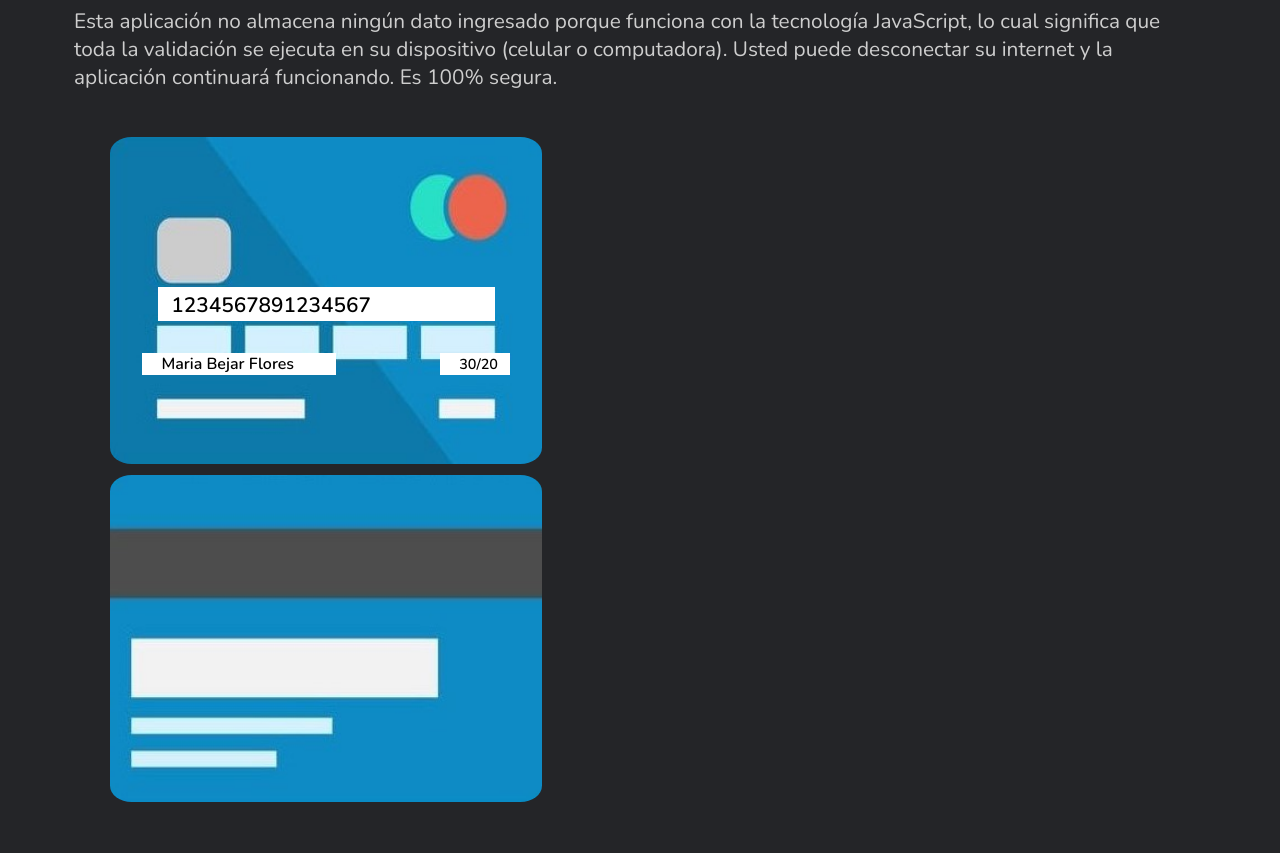
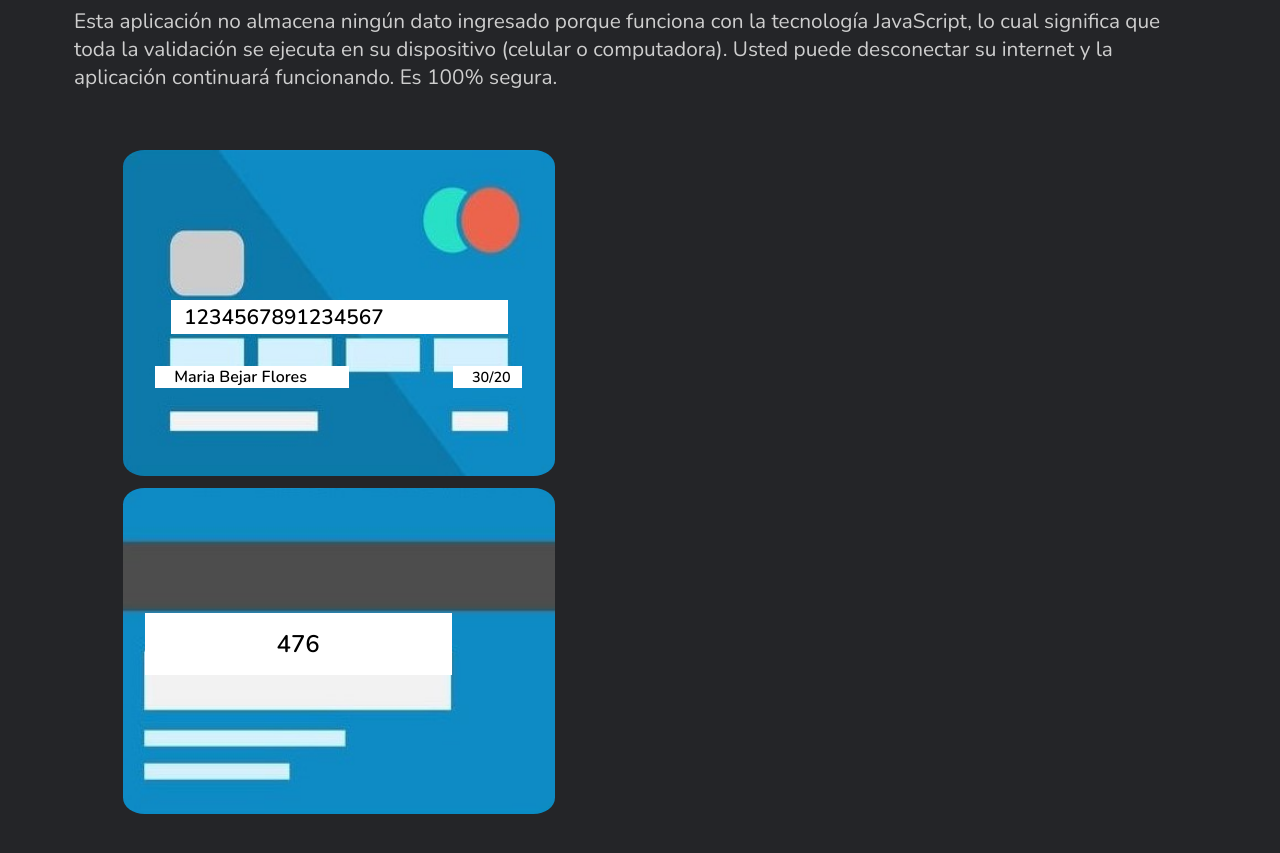
Before and after one commit to IvaneGB/Tarjeta-de-Credito, a website with bundled scripts: page src/index.html in a window 1280 px wide. Shown: the part 165-1018 px from the top of the page. Built offline with nearby package versions, Linux system fonts and the light colour scheme.

Commit message:
datos puestos  a la tarjeta 2

```diff
--- a/src/index.html
+++ b/src/index.html
@@ -34,7 +34,9 @@
                         <p class="fecha">30/20</p>
                     </div>
                 </div>
-                <div class="img2"></div>
+                <div class="img2">
+                    <p class="clave">476</p>
+                </div>
             </div>
 
 
--- a/src/style.css
+++ b/src/style.css
@@ -37,9 +37,10 @@
         align-items: center;
         flex-direction: column;
         width: 45%;
-        margin: 3%;
+        margin: 4%;
         height: 85vh;
     }
+    /* tarjeta 1 */
 
     .imgs .img1 {
         background-image: url(imgs/img1.jpg);
@@ -47,18 +48,6 @@
     }
 
     .imgs .img1 {
-        border-radius: 5%;
-        margin: 1%;
-        height: 48%;
-        width: 75%;
-    }
-
-    .imgs .img2 {
-        background-image: url(imgs/img2.jpg);
-        background-size: 100% 100%;
-    }
-
-    .imgs .img2 {
         border-radius: 5%;
         margin: 1%;
         height: 48%;
@@ -87,6 +76,7 @@
     }
 
     .name .nombre {
+        font-family: 'Nunito', sans-serif;
         width: 50%;
         font-size: 1rem;
         font-weight: bolder;
@@ -96,6 +86,7 @@
     }
 
     .name .fecha {
+        font-family: 'Nunito', sans-serif;
         display: flex;
         align-items: center;
         margin-left: 24%;
@@ -105,3 +96,34 @@
         background: white;
         color: black;
     }
+    /* tarjeta 2 */
+
+    .imgs .img2 {
+        background-image: url(imgs/img2.jpg);
+        background-size: 100% 100%;
+    }
+
+    .imgs .img2 {
+        border-radius: 5%;
+        margin: 1%;
+        height: 48%;
+        width: 75%;
+    }
+
+    .img2 .clave {
+        background: white;
+        color: black;
+        font-family: 'Nunito', sans-serif;
+        font-weight: 900;
+        font-size: 1.5rem;
+    }
+
+    .img2 .clave {
+        display: flex;
+        align-items: center;
+        justify-content: center;
+        margin-top: 29%;
+        margin-left: 5%;
+        width: 71%;
+        height: 19%;
+    }
```
